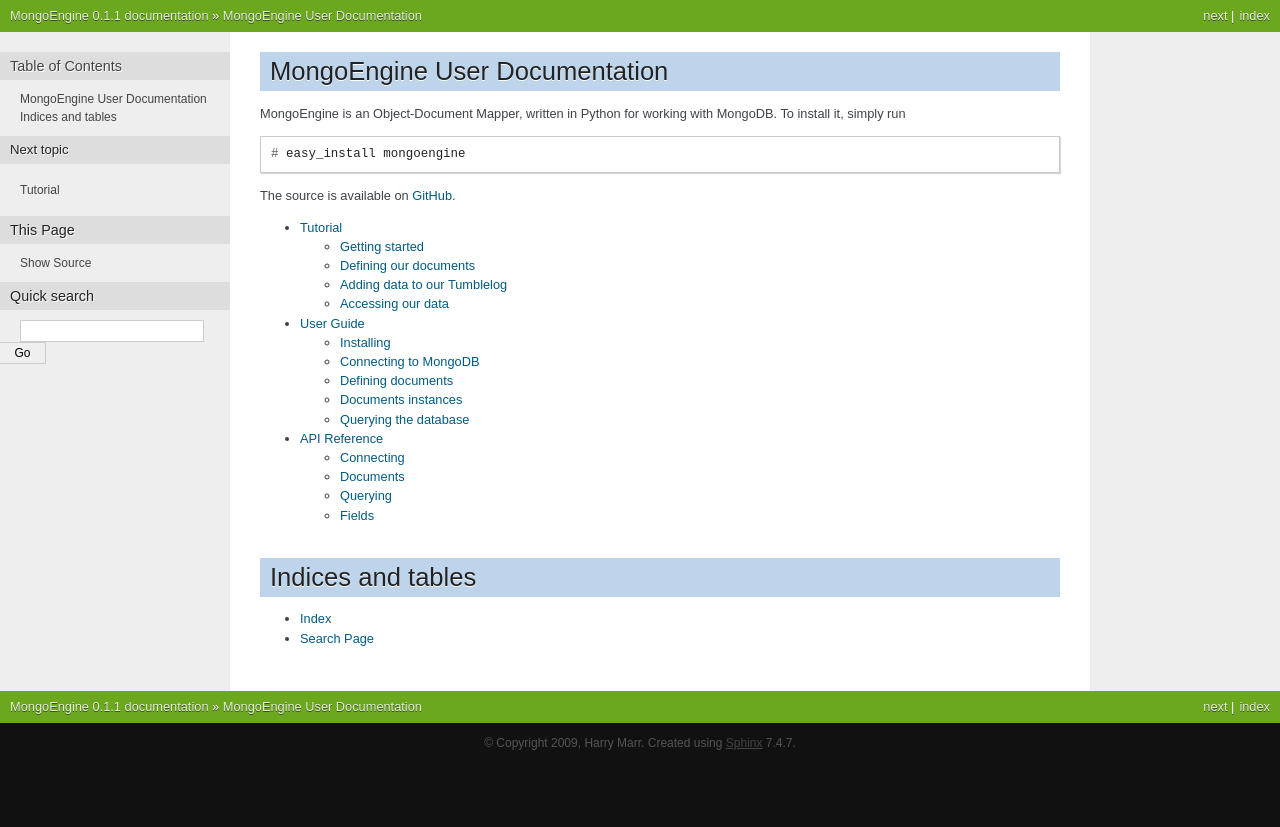
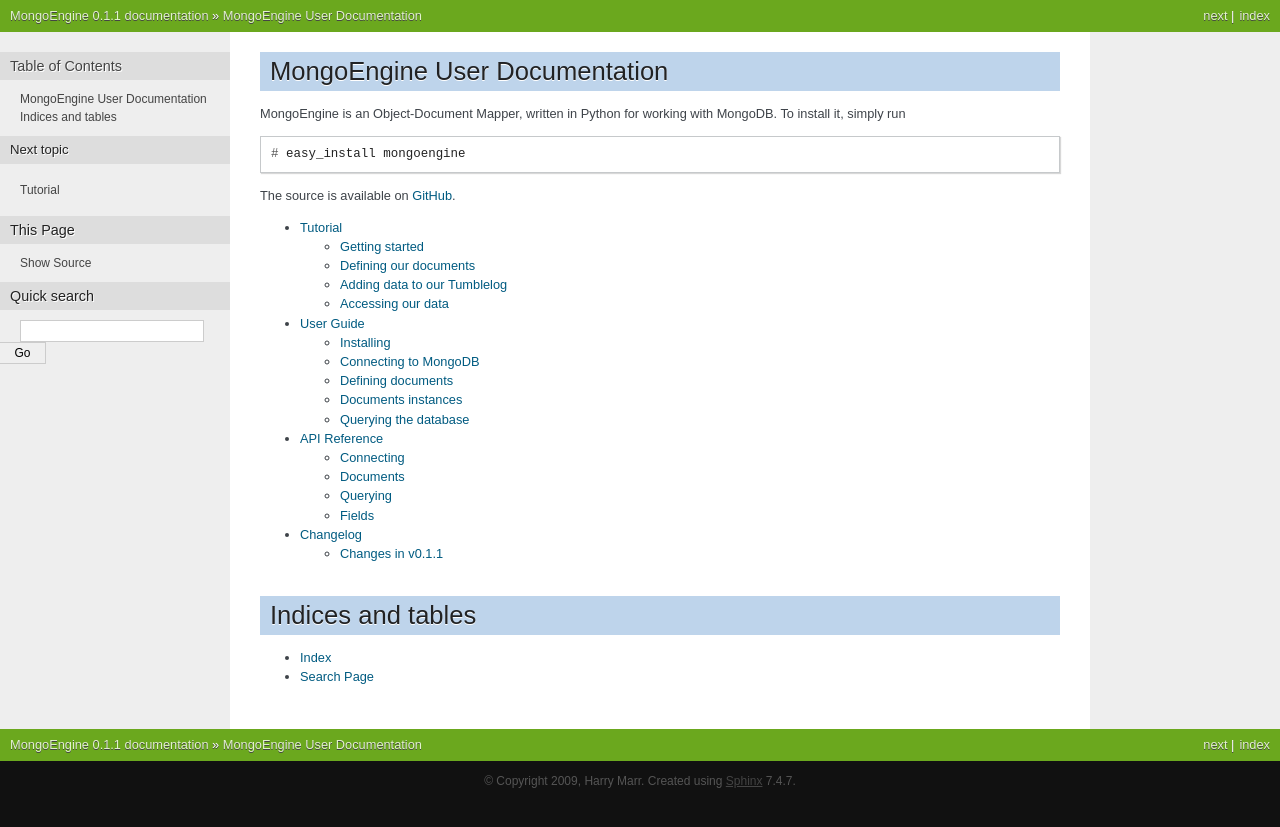
Before and after one commit to MongoEngine/mongoengine, a Sphinx documentation site: the page built from docs/index.rst, in a window 1280 px wide. Shown: the top 827 px of the page. Built offline with Sphinx 7.4.7, drawn with Linux system fonts in a browser that asks for light colours.

Commit message:
Added changelog to docs, updated manifest

```diff
--- /dev/null
+++ b/docs/changelog.rst
@@ -0,0 +1,7 @@
+=========
+Changelog
+=========
+
+Changes in v0.1.1
+=================
+- Documents may now use capped collections
--- a/docs/index.rst
+++ b/docs/index.rst
@@ -16,6 +16,7 @@ The source is available on `GitHub <http://github.com/hmarr/mongoengine>`_.
    tutorial
    userguide
    apireference
+   changelog
 
 Indices and tables
 ==================
```
Also changed, not shown: 2 other files.
